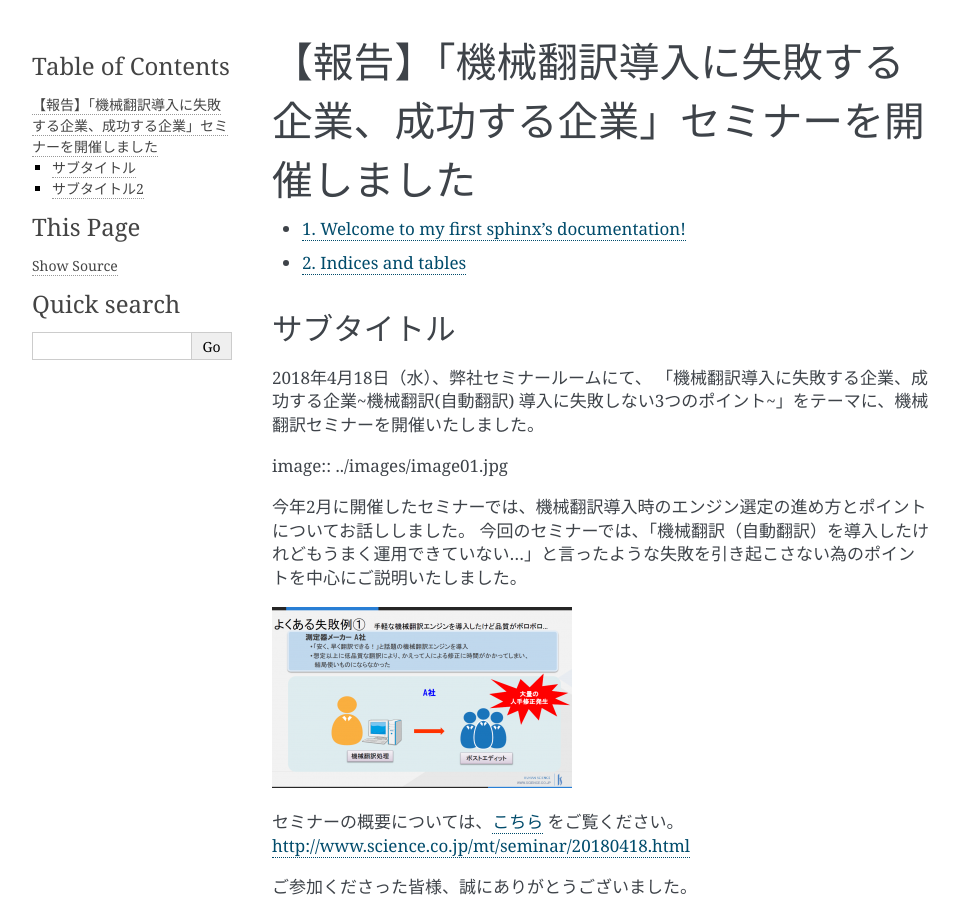
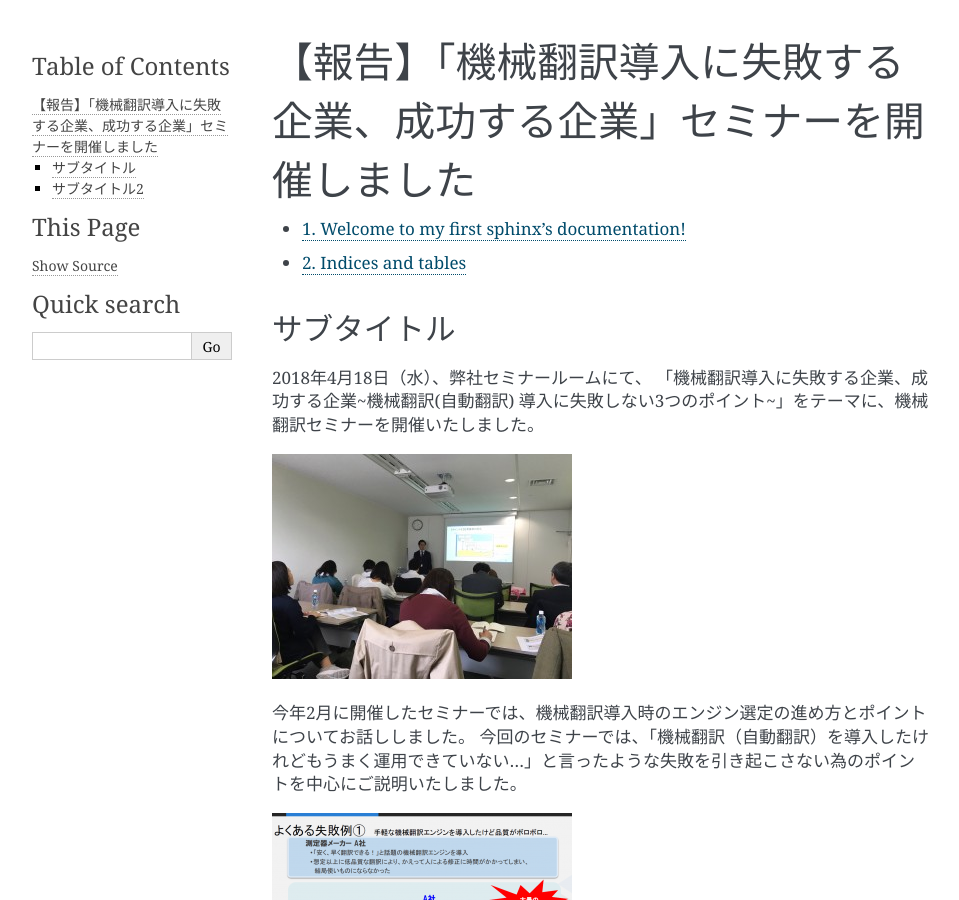
Before and after one commit to yoocda-CentOS6/sphinx, a Sphinx documentation site: the page built from source/article01.rst, in a window 1280 px wide and 900 px high. Shown: the whole window, without its empty margins (148-1107 px from the left). Built offline with Sphinx 7.4.7, drawn with Linux system fonts in a browser that asks for light colours.

Commit message:
Update article01.rst
Edit.

```diff
--- a/source/article01.rst
+++ b/source/article01.rst
@@ -16,7 +16,7 @@
 「機械翻訳導入に失敗する企業、成功する企業~機械翻訳(自動翻訳)
 導入に失敗しない3つのポイント~」をテーマに、機械翻訳セミナーを開催いたしました。
 
-image:: ../images/image01.jpg
+.. image:: ../images/image01.jpg
 
 今年2月に開催したセミナーでは、機械翻訳導入時のエンジン選定の進め方とポイントについてお話ししました。
 今回のセミナーでは、「機械翻訳（自動翻訳）を導入したけれどもうまく運用できていない…」と言ったような失敗を引き起こさない為のポイントを中心にご説明いたしました。
```
